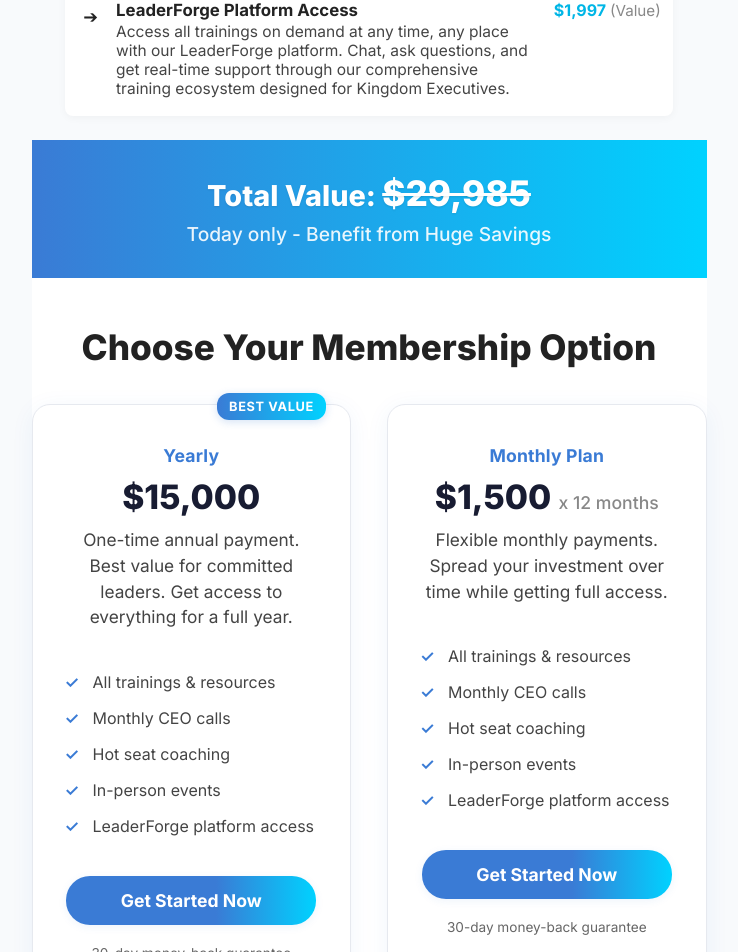
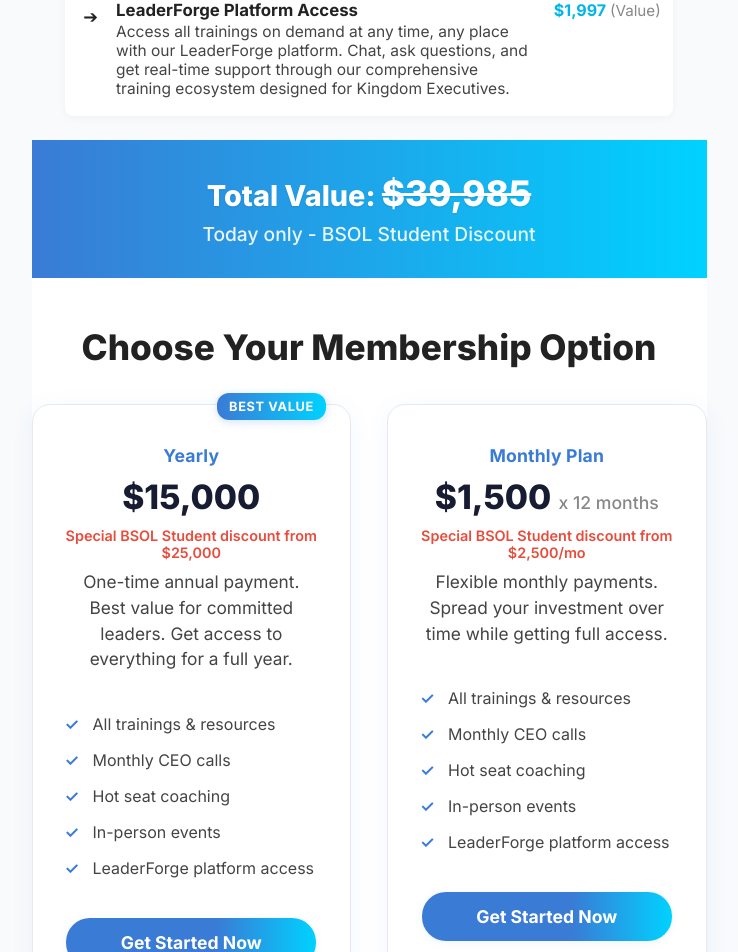
Before and after one commit to AlarmclockUSA/InnerCircle, a React (Create React App) app: page / in a window 1280 px wide. Shown: the part 4222-5174 px from the top of the page, without its empty margins (271-1009 px from the left). Built offline with nearby package versions, Linux system fonts and the light colour scheme.

Commit message:
Update monthly price for non-BSOL students to ,500

```diff
--- a/src/components/Pricing.js
+++ b/src/components/Pricing.js
@@ -247,10 +247,10 @@
       <ValueSummary className="value-summary">
         <ValueSummaryInner className="value-summary-inner">
           <ValueSummaryTitle className="value-summary-title">
-            Total Value: <span><s>$29,985</s></span>
+            Total Value: <span><s>$39,985</s></span>
           </ValueSummaryTitle>
           <ValueSummarySubtitle className="value-summary-subtitle">
-            Today only - Benefit from Huge Savings
+            Today only - BSOL Student Discount
           </ValueSummarySubtitle>
         </ValueSummaryInner>
       </ValueSummary>
@@ -264,6 +264,9 @@
               <PricingBadge className="pricing-badge">BEST VALUE</PricingBadge>
               <PricingLabel className="pricing-label">Yearly</PricingLabel>
               <PricingPrice className="pricing-price">$15,000</PricingPrice>
+              <div style={{ color: '#e74c3c', fontWeight: '600', fontSize: '0.9rem', marginBottom: '8px' }}>
+                Special BSOL Student discount from $25,000
+              </div>
               <PricingDesc className="pricing-desc">
                 One-time annual payment. Best value for committed leaders. Get access to everything for a full year.
               </PricingDesc>
@@ -295,6 +298,9 @@
               <PricingPrice className="pricing-price">
                 $1,500 <PricingMult className="pricing-mult">x 12 months</PricingMult>
               </PricingPrice>
+              <div style={{ color: '#e74c3c', fontWeight: '600', fontSize: '0.9rem', marginBottom: '8px' }}>
+                Special BSOL Student discount from $2,500/mo
+              </div>
               <PricingDesc className="pricing-desc">
                 Flexible monthly payments. Spread your investment over time while getting full access.
               </PricingDesc>
```
